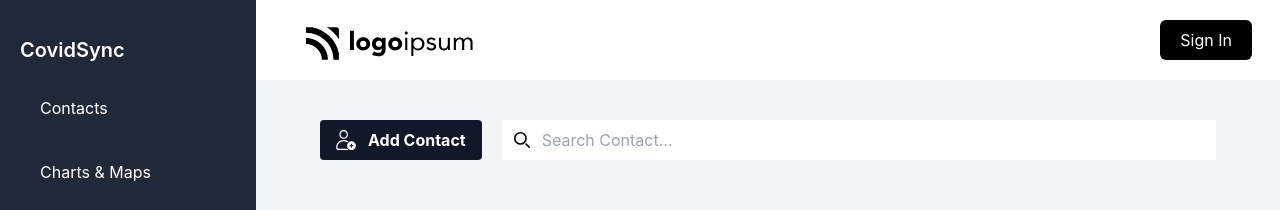
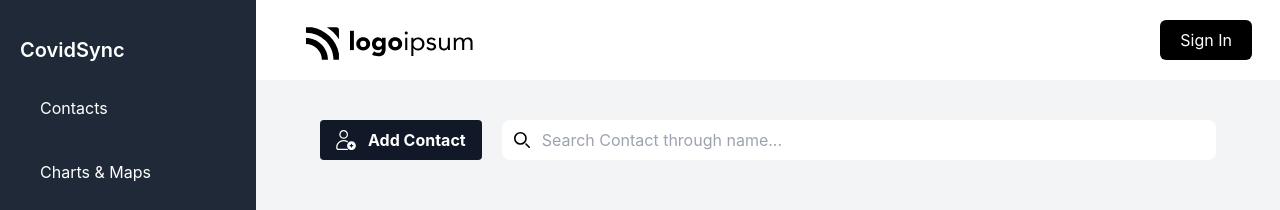
Before and after one commit to Ktn-mariam/contact-management-app, a React (Create React App) app: page / in a window 1280 px wide. Shown: the top 210 px of the page. Built offline with nearby package versions, Linux system fonts and the light colour scheme; the HTML template or start-up script is replaced by a standard one.

Commit message:
fix-search-bar-is-functional

```diff
--- a/src/components/ContactList.tsx
+++ b/src/components/ContactList.tsx
@@ -5,14 +5,11 @@ import ContactCard from './ContactCard'
 import { Contact } from '../types/dataTypes'
 import NoContacts from './NoContacts'
 
-function ContactList() {
-  const contacts = useSelector((state: RootState) => {
-    return state.allContacts.contacts
-  })
+interface ContactListPropType {
+  contacts: Contact[]
+}
 
-  if (contacts.length === 0) {
-    return <NoContacts />
-  }
+const ContactList: React.FC<ContactListPropType> =({contacts})=> {
 
   return (
     <div className="grid grid-cols-1 md:grid-cols-2 lg:grid-cols-3">
--- a/src/components/SearchBar.tsx
+++ b/src/components/SearchBar.tsx
@@ -1,7 +1,11 @@
 import React from 'react'
 import { Link } from 'react-router-dom'
 
-function SearchBar() {
+interface SearchBarPropsType {
+  setSearch: React.Dispatch<React.SetStateAction<string | null>>
+}
+
+const SearchBar: React.FC<SearchBarPropsType> = ({ setSearch }) => {
   return (
     <div className="flex justify-center mx-6 items-center mb-3">
       <Link to={'/add-contact'}>
@@ -53,9 +57,12 @@ function SearchBar() {
         </div>
         <input
           type="search"
-          className="block w-full p-2 pl-10 text-md outline-none focus:border-gray-500"
-          placeholder="Search Contact..."
-        ></input>
+          className="block w-full p-2 pl-10 text-md border-r-5 focus:border-gray-500 rounded-lg"
+          placeholder="Search Contact through name..."
+          onChange={(event) => {
+            setSearch(event.target.value)
+          }}
+        />
       </div>
     </div>
   )
--- a/src/pages/ContactPage.tsx
+++ b/src/pages/ContactPage.tsx
@@ -1,12 +1,34 @@
-import React from 'react'
+import React, { useState } from 'react'
 import SearchBar from '../components/SearchBar'
 import ContactList from '../components/ContactList'
+import { useSelector } from 'react-redux'
+import { RootState } from '../redux/store'
+import NoContacts from '../components/NoContacts'
 
 function ContactPage() {
+  const [search, setSearch] = useState<string | null>(null)
+  const allContacts = useSelector((state: RootState) => {
+    return state.allContacts.contacts
+  })
+
+  const contacts =
+    search === null
+      ? allContacts
+      : allContacts.filter((contact) => {
+          return (
+            contact.firstName.toLowerCase().includes(search.toLowerCase()) ||
+            contact.lastName.toLowerCase().includes(search.toLowerCase())
+          )
+        })
+
   return (
     <div className="bg-gray-100 min-h-screen py-10 px-5 sm:px-10 flex-col items-center justify-center">
-      <SearchBar />
-      <ContactList />
+      <SearchBar setSearch={setSearch} />
+      {allContacts.length === 0 ? (
+        <NoContacts />
+      ) : (
+        <ContactList contacts={contacts} />
+      )}
     </div>
   )
 }
```
